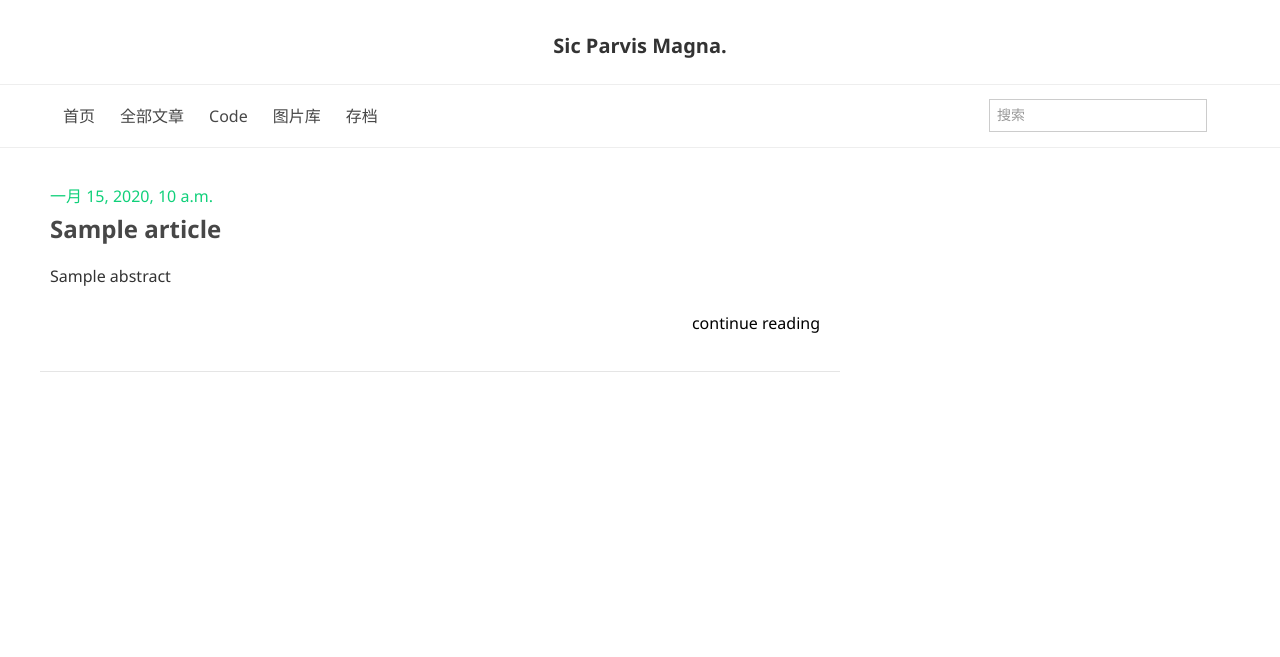
After one commit to Jianbin-Li/myblog, a Django app: template templates/blog/code_list.html in a window 1280 px wide. The commit adds this page. Shown: the top 657 px of the page. Run offline with Django 3.2, Linux system fonts and the light colour scheme; the template is opened without the code that fills it: most values are stand-ins (such as "Sample title", 1, 10 or a date in 2020).

Commit message:
增加代码文章页面

```diff
--- a/blog/urls.py
+++ b/blog/urls.py
@@ -5,8 +5,9 @@ from blog import views
 urlpatterns = [
     url(r'^$', views.index),  # 博客首页
     url(r'^index/$', views.index),
-    url(r'^article/(\d+?)/$', views.article),  # 文章详情页
+    url(r'^article/(\d+?)/$', views.article),  # 代码文章之外的列表页
     url(r'^article_list/(\d+?)', views.article_list),  # 文章列表页
+    url(r'^code_list/(\d+?)', views.code_list),  # 代码列表页
     url(r'^photos/$', views.photos),  # 图片库
     url(r'timeline/$', views.timeline),  # 存档时间线
 ]
--- a/myblog/settings.py
+++ b/myblog/settings.py
@@ -109,3 +109,5 @@ USE_TZ = True
 
 STATIC_URL = '/static/'
 STATICFILES_DIRS = [os.path.join(BASE_DIR, 'static')]
+
+MEDIA_ROOT = os.path.join(BASE_DIR, 'static')  # 设置上传文件的目录
--- a/templates/base.html
+++ b/templates/base.html
@@ -36,6 +36,7 @@
     <ul class="am-nav am-nav-pills am-topbar-nav">
         <li><a href="/index/">首页</a></li>
         <li><a href="/article_list/1/">全部文章</a></li>
+        <li><a href="/code_list/1/">Code</a></li>
         <li><a href="/photos/">图片库</a></li>
         <li><a href="/timeline/">存档</a></li>
     </ul>
--- /dev/null
+++ b/templates/blog/code_list.html
@@ -0,0 +1,26 @@
+{% extends 'base.html' %}
+{% load staticfiles %}
+
+{% block content %}
+    <div class="am-u-md-8 am-u-sm-12">
+        {% for article in result %}
+        <article class="am-g blog-entry-article">
+            <div class="am-u-lg-6 am-u-md-12 am-u-sm-12 blog-entry-text">
+                <span class="blog-color">{{ article.pub_time }}&nbsp;</span>
+                <h1><a href="/article/{{ article.id }}/">{{ article.title }}</a></h1>
+                <p>{{ article.abstract }}</p>
+                <p><a href="/article/{{ article.id }}/" class="blog-continue">continue reading</a></p>
+            </div>
+        </article>
+        {% endfor %}
+
+        <ul class="am-pagination">
+            {% if result.has_previous %}
+            <li class="am-pagination-prev"><a href="/article_list/{{ result.previous_page_number }}">&laquo; Prev</a></li>
+            {% endif %}
+            {% if result.has_next %}
+            <li class="am-pagination-next"><a href="/article_list/{{ result.next_page_number }}">Next &raquo;</a></li>
+            {% endif %}
+        </ul>
+    </div>
+{% endblock content %}
```
Also changed, not shown: blog/admin.py (+4 -6 lines), blog/models.py (+29 -0 lines), blog/views.py (+13 -1 lines).
